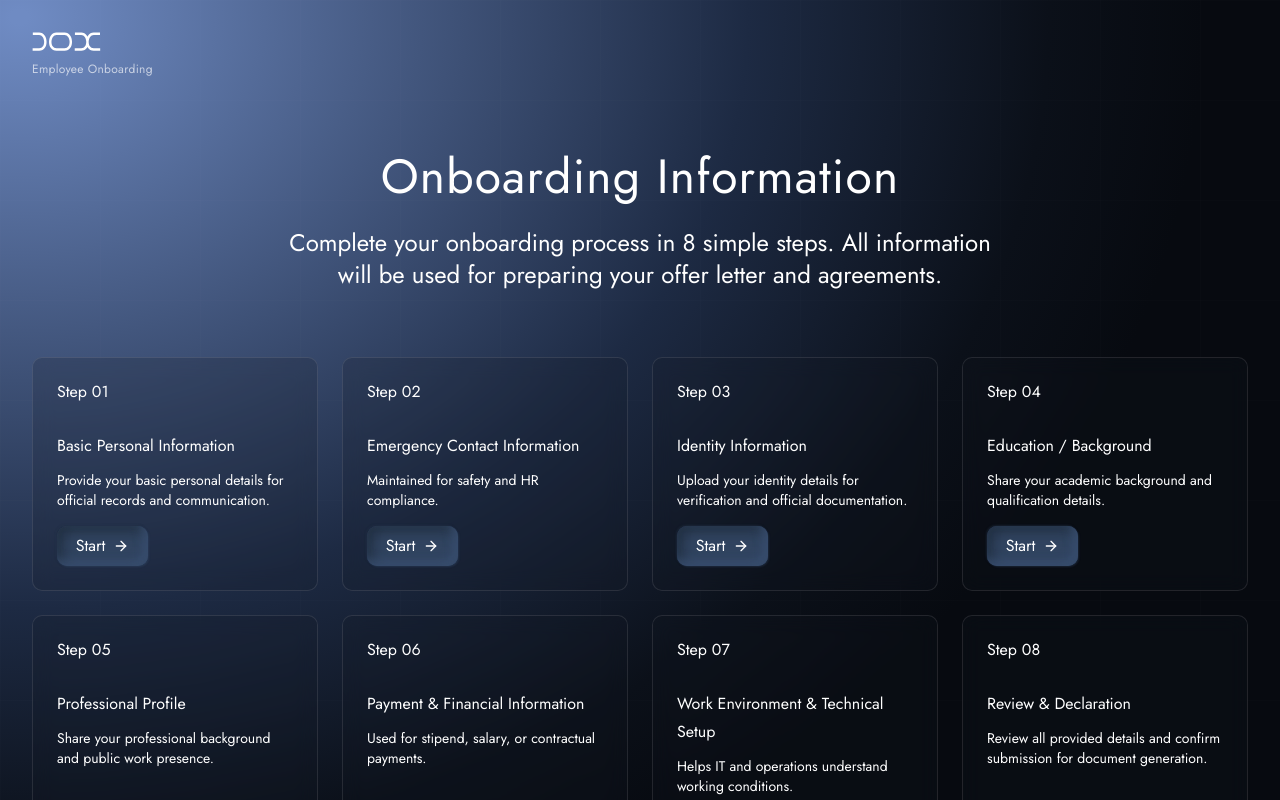
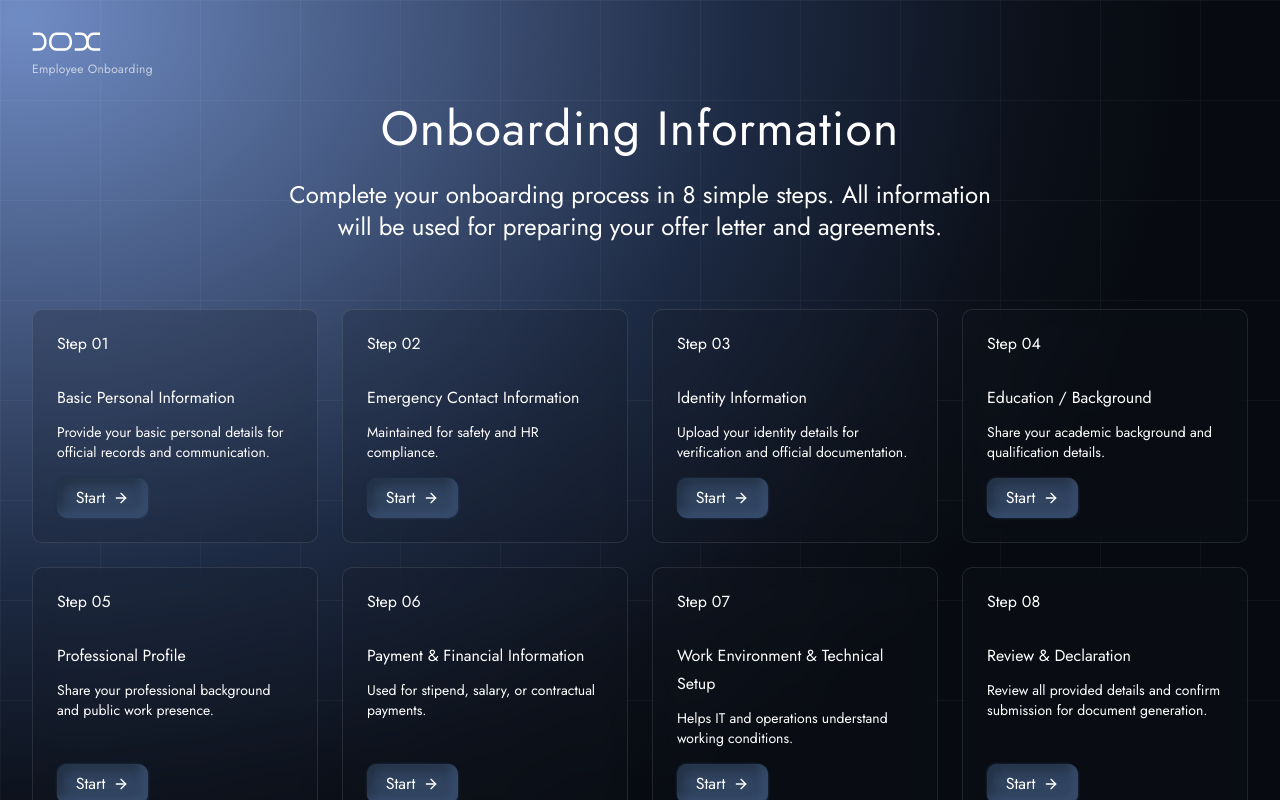
Before and after one commit to NoCapCode-tm/Dox, a React (Vite) app: page /dashboard in a window 1280 px wide. Shown: the top 800 px of the page. Built offline with nearby package versions, Linux system fonts and the light colour scheme; a web font is replaced by a local one.

Commit message:
style(dashboard): refine vertical spacing and improve background grid visibility

```diff
--- a/src/pages/Dashboard.jsx
+++ b/src/pages/Dashboard.jsx
@@ -87,17 +87,17 @@ const Dashboard = () => {
           'radial-gradient(98.47% 90.12% at 1.53% 1.5%, #6F8BC3 0.71%, #1D2A43 57.77%, #0B1019 81.6%, #070A10 93.9%)',
       }}
     >
-      {/* Decorative Background grid/wires (Subtle representation) */}
+      {/* Decorative Background grid/wires*/}
       <div
-        className="absolute inset-0 pointer-events-none z-0 opacity-20"
+        className="absolute inset-0 pointer-events-none z-0 opacity-40"
         style={{
-          backgroundImage: 'linear-gradient(rgba(255,255,255,0.05) 1px, transparent 1px), linear-gradient(90deg, rgba(255,255,255,0.05) 1px, transparent 1px)',
+          backgroundImage: 'linear-gradient(rgba(255,255,255,0.1) 1px, transparent 1px), linear-gradient(90deg, rgba(255,255,255,0.1) 1px, transparent 1px)',
           backgroundSize: '100px 100px'
         }}
       />
 
       {/* Header/Logo area */}
-      <div className="w-full px-8 py-8 flex flex-col relative z-10">
+      <div className="w-full px-8 pt-8 pb-2 flex flex-col relative z-10">
         <DoxLogo width="69" />
         <span className="text-[12px] text-white/65 leading-[20px] mt-2 tracking-wide font-normal">
           Employee Onboarding
@@ -107,7 +107,7 @@ const Dashboard = () => {
       <main className="flex-1 w-full max-w-[1349px] mx-auto px-4 md:px-8 pb-16 flex flex-col items-center relative z-10">
 
         {/* Main Title Section */}
-        <div className="flex flex-col items-center text-center mt-[36px] mb-[66px]">
+        <div className="flex flex-col items-center text-center mt-[12px] mb-[66px]">
           <h1 className="text-[clamp(32px,4vw,48px)] leading-[60px] font-normal tracking-wide">
             Onboarding Information
           </h1>
```
